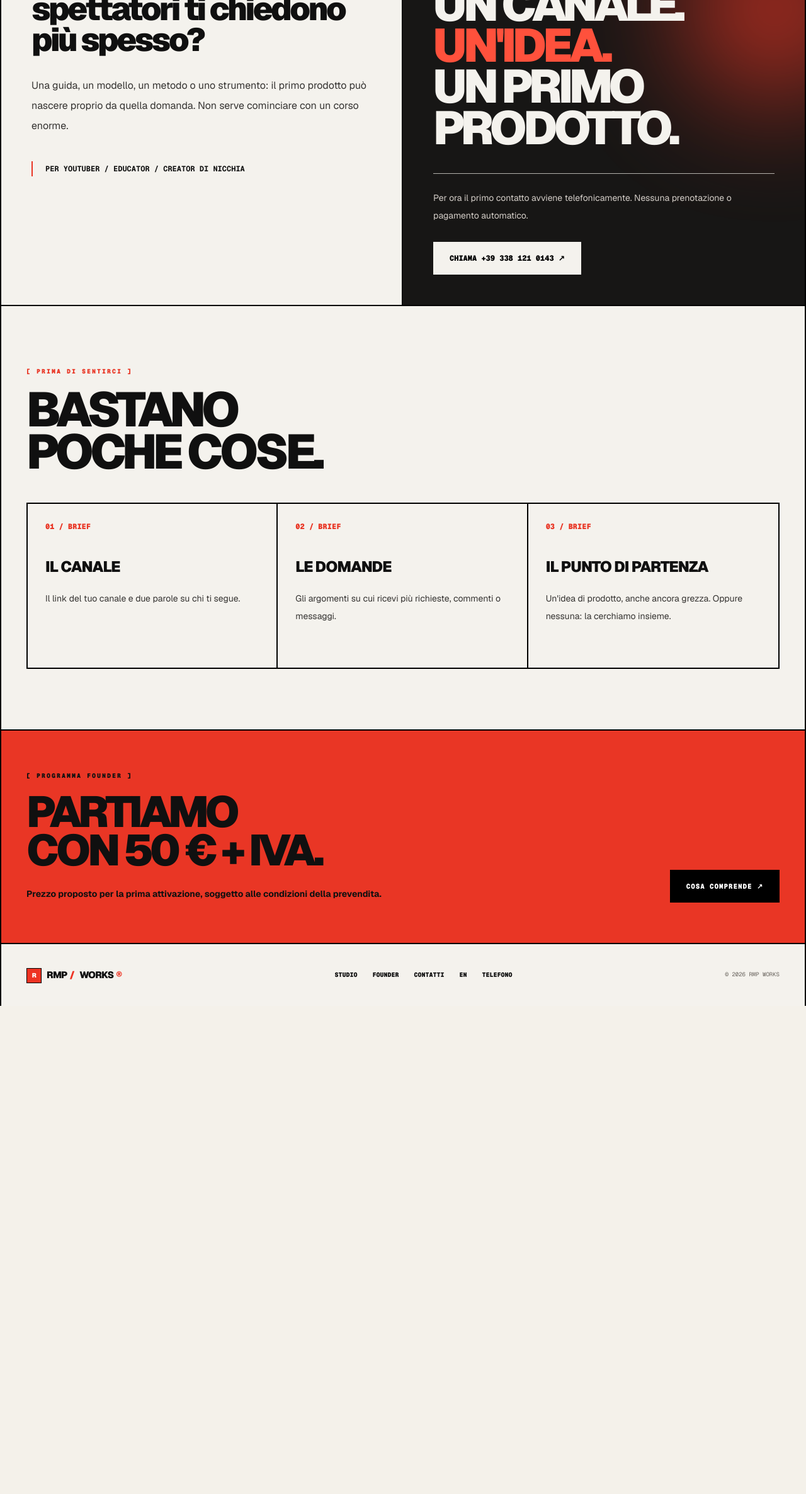
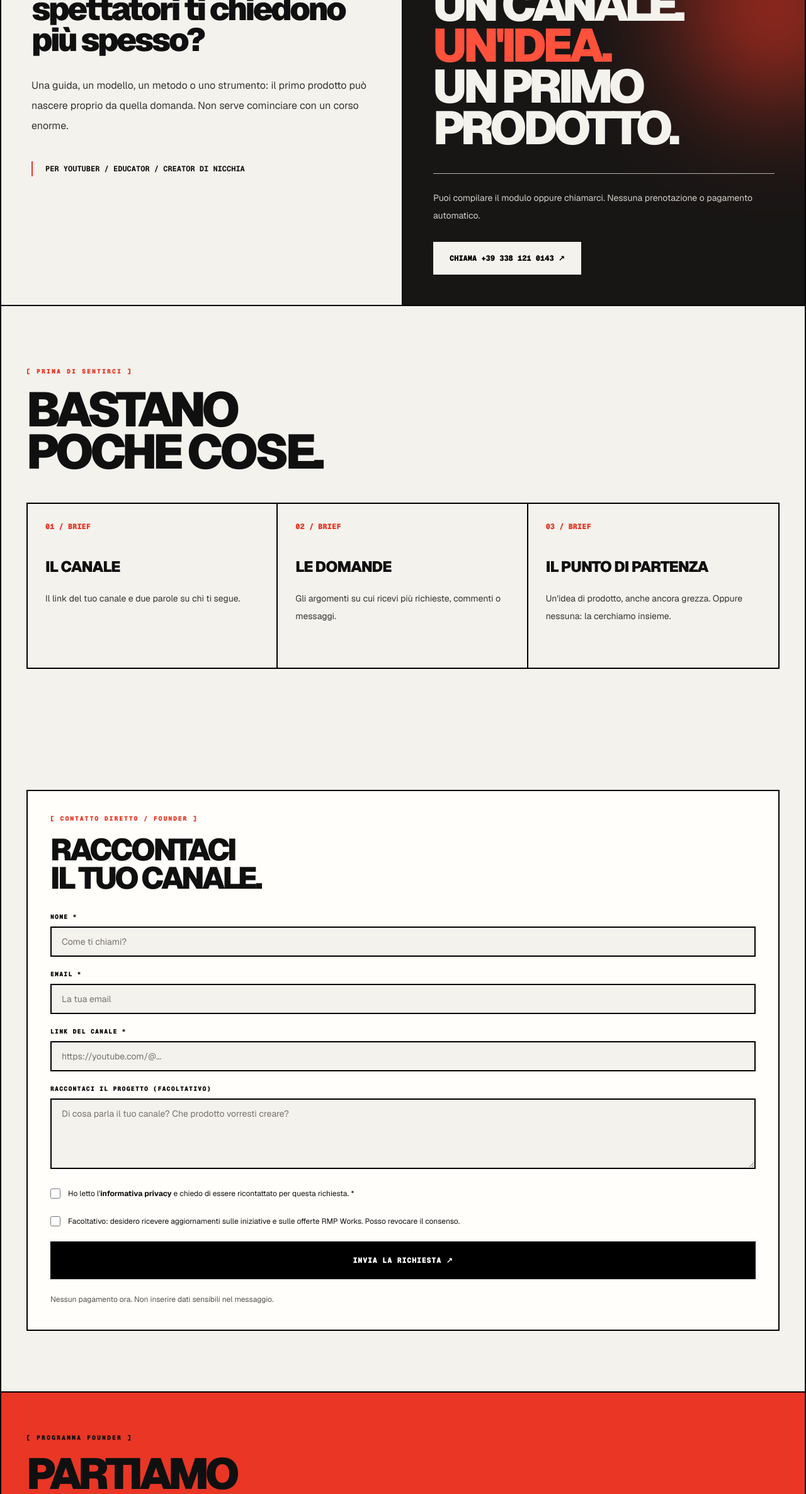
Before and after one commit to MacNaym/rmpworks, a Next.js app: page /contact in a window 1280 px wide. Shown: the part 700-3072 px from the top of the page at 63% size. Before the commit the page ends 2297 px from the top, so only its background shows below. Built offline with nearby package versions, Linux system fonts and the light colour scheme.

Commit message:
feat: connect editorial pages to Founder intake and privacy

```diff
--- a/app/contact/page.tsx
+++ b/app/contact/page.tsx
@@ -1,4 +1,5 @@
 import Link from "next/link";
+import {FounderLeadForm} from "../_components/FounderLeadForm";
 import type { Metadata } from "next";
 import { rmpPhone } from "../contact-details";
 import {PageShell,HeroMeta,frame,eyebrow,heroTitle,textButton} from "../_components/EditorialShell";
@@ -21,7 +22,7 @@ export default function Contact(){
     <div className="relative z-10 flex justify-between gap-3 border-b border-[#f4f2ed]/70 pb-4 font-mono text-[10px] font-black uppercase tracking-[.15em]"><span>FIG. 02 / PRIMO CONTATTO</span><span>RMP/26</span></div>
     <div className="relative z-10 py-10"><p className="text-[clamp(3.1rem,5.8vw,6.2rem)] font-black uppercase leading-[.88] tracking-[-.08em]">UN CANALE.<br/><span className="text-[#ff513c]">UN&apos;IDEA.</span><br/>UN PRIMO<br/>PRODOTTO.</p></div>
     <div className="relative z-10 border-t border-[#f4f2ed]/70 pt-6">
-     <p className="text-sm leading-7 text-[#d4cec8]">Per ora il primo contatto avviene telefonicamente. Nessuna prenotazione o pagamento automatico.</p>
+     <p className="text-sm leading-7 text-[#d4cec8]">Puoi compilare il modulo oppure chiamarci. Nessuna prenotazione o pagamento automatico.</p>
      <a href={rmpPhone.href} className="mt-7 inline-flex border-2 border-[#f4f2ed] bg-[#f4f2ed] px-6 py-4 font-mono text-xs font-black uppercase text-black hover:bg-[#e93625]">CHIAMA {rmpPhone.display} ↗</a>
     </div>
    </div>
@@ -37,6 +38,7 @@ export default function Contact(){
     ].map(([n,t,d],i)=><article key={n} className={"min-h-[260px] p-7 "+(i<2?"border-b-2 border-black md:border-b-0 md:border-r-2":"")}><p className="font-mono text-xs font-black text-[#e93625]">{n} / BRIEF</p><h3 className="mt-10 text-2xl font-black uppercase tracking-[-.04em]">{t}</h3><p className="mt-5 text-sm leading-7 text-[#353331]">{d.replace("&apos;","'")}</p></article>)}
    </div>
   </section>
+  <section className={frame+" py-16 sm:py-24"}><FounderLeadForm/></section>
   <section className="border-t-2 border-black bg-[#e93625] py-16"><div className={frame+" flex flex-wrap items-end justify-between gap-8"}><div><p className={eyebrow}>[ PROGRAMMA FOUNDER ]</p><h2 className="mt-5 text-[clamp(2.8rem,5.4vw,5.6rem)] font-black uppercase leading-[.88] tracking-[-.075em]">PARTIAMO<br/>CON 50 € + IVA.</h2><p className="mt-6 max-w-xl text-sm font-bold leading-7">Prezzo proposto per la prima attivazione, soggetto alle condizioni della prevendita.</p></div><Link href="/creator-studio" className={textButton}>COSA COMPRENDE ↗</Link></div></section>
  </PageShell>;
 }
```
